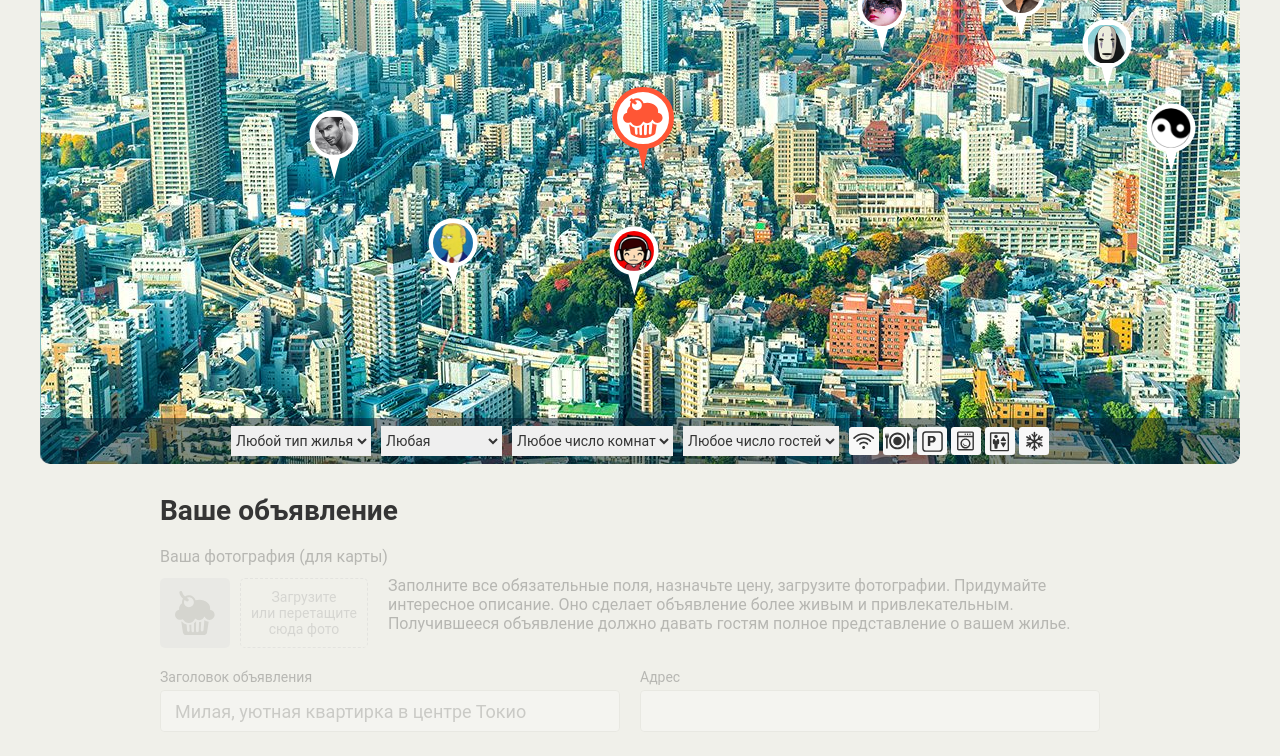
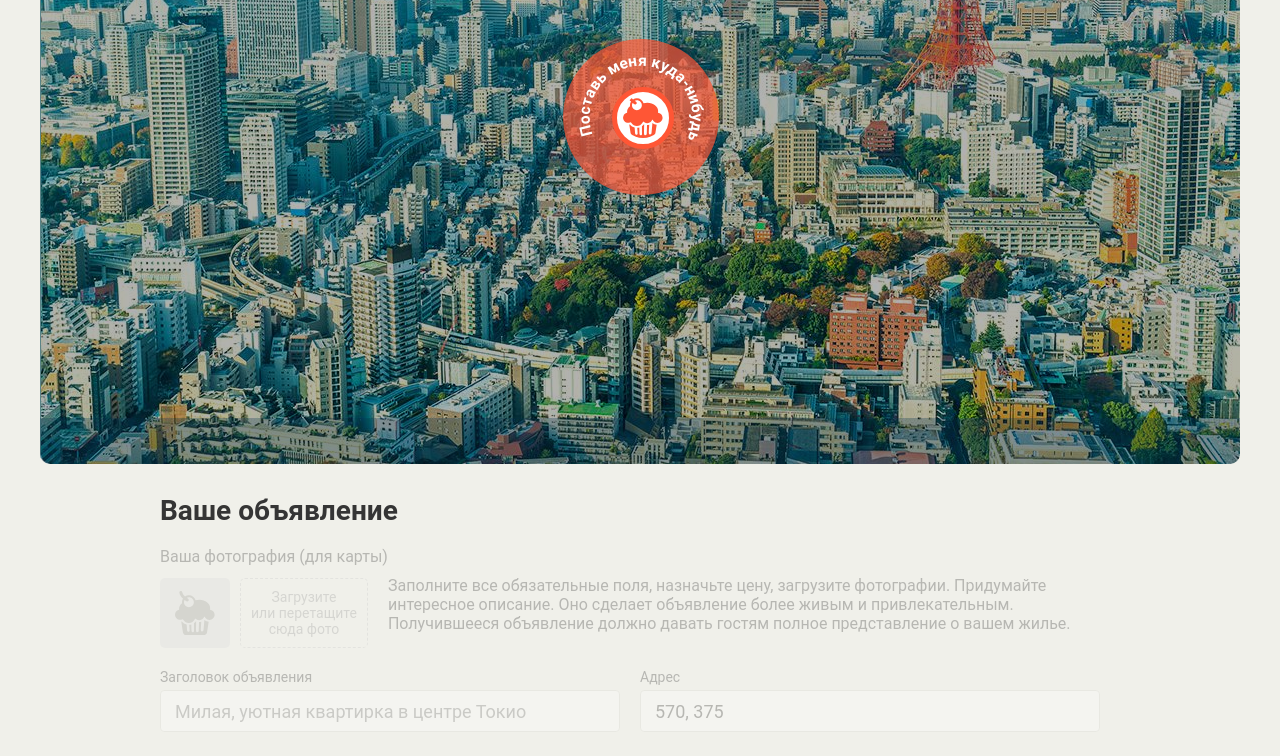
Before and after one commit to mna25hope/915421-keksobooking-17, a website: page index.html in a window 1280 px wide. Shown: the part 286-1042 px from the top of the page. Drawn offline with Linux system fonts and the light colour scheme; files whose address does not match are found by name.

Commit message:
Личный проект: подробности

```diff
--- a/index.html
+++ b/index.html
@@ -104,7 +104,7 @@
         </fieldset>
         <fieldset class="ad-form__element ad-form__element--wide">
           <label class="ad-form__label" for="address">Адрес</label>
-          <input id="address" name="address" type="text">
+          <input id="address" name="address" type="text" readonly='readonly'>
         </fieldset>
         <fieldset class="ad-form__element">
           <label class="ad-form__label" for="type">Тип жилья</label>
--- a/js/main.js
+++ b/js/main.js
@@ -1,36 +1,41 @@
-"use strict";
+'use strict';
 
 var OBJECT_COUNT = 8;
-var TYPE = ["palace", "flat", "house", "bungalo"];
+var TYPE = ['palace', 'flat', 'house', 'bungalo'];
 
 var PIN_WIDTH = 40;
 var PIN_MIN_Y = 130;
 var PIN_MAX_Y = 630;
 
-var userMap = document.querySelector(".map");
-userMap.classList.remove("map--faded");
+var DEC_RADIX = 10;
 
-var mapPinTemplate = document.querySelector("#pin").content.querySelector(".map__pin");
+var mapElement = document.querySelector('.map');
+var mainPinElement = mapElement.querySelector('.map__pin--main');
 
-var getAvatarImages = function() {
+var formElement = document.querySelector('.ad-form');
+var addressInputElement = formElement.querySelector('input[name=address]');
+
+var mapPinTemplate = document.querySelector('#pin').content.querySelector('.map__pin');
+
+var getAvatarImages = function () {
   return [
-    "img/avatars/user01.png",
-    "img/avatars/user02.png",
-    "img/avatars/user03.png",
-    "img/avatars/user04.png",
-    "img/avatars/user05.png",
-    "img/avatars/user06.png",
-    "img/avatars/user07.png",
-    "img/avatars/user08.png"
+    'img/avatars/user01.png',
+    'img/avatars/user02.png',
+    'img/avatars/user03.png',
+    'img/avatars/user04.png',
+    'img/avatars/user05.png',
+    'img/avatars/user06.png',
+    'img/avatars/user07.png',
+    'img/avatars/user08.png'
   ];
 };
 
-var getHouseTypes = function() {
-  return ["palace", "flat", "house", "bungalo"];
+var getHouseTypes = function () {
+  return ['palace', 'flat', 'house', 'bungalo'];
 };
 
-//функция случайных чисел
-var getRandomNumber = function(min, max) {
+// функция случайных чисел
+var getRandomNumber = function (min, max) {
   min = Math.ceil(min);
   max = Math.floor(max);
   return Math.floor(Math.random() * (max - min + 1)) + min;
@@ -38,17 +43,17 @@
 
 // Возвращает случайную координату X метки
 
-var getRandomPinX = function() {
-  var mapWidth = userMap.clientWidth;
+var getRandomPinX = function () {
+  var mapWidth = mapElement.clientWidth;
   return getRandomNumber(PIN_WIDTH, mapWidth - PIN_WIDTH);
 };
 
 // Возвращает случайную координату Y метки
-var getRandomPinY = function() {
+var getRandomPinY = function () {
   return getRandomNumber(PIN_MIN_Y, PIN_MAX_Y);
 };
 
-var getRandomPins = function(count) {
+var getRandomPins = function (count) {
   var pins = [];
   var avatars = getAvatarImages();
   var houseTypes = getHouseTypes();
@@ -71,13 +76,13 @@
 };
 
 // Создает и возвращает элемент метки на основе входных данных
-var createMapPinNode = function(data) {
-  var pinTemplate = document.querySelector("#pin").content.querySelector(".map__pin");
+var createMapPinNode = function (data) {
+  var pinTemplate = document.querySelector('#pin').content.querySelector('.map__pin');
   var pinElement = pinTemplate.cloneNode(true);
-  var pinElementCover = pinElement.querySelector("img");
+  var pinElementCover = pinElement.querySelector('img');
 
-  pinElement.style.left = data.location.x + "px";
-  pinElement.style.top = data.location.y + "px";
+  pinElement.style.left = data.location.x + 'px';
+  pinElement.style.top = data.location.y + 'px';
   pinElementCover.src = data.author.avatar;
   pinElementCover.alt = data.author.announcementTitle;
 
@@ -85,17 +90,33 @@
 };
 
 // Генерирует и добавляет метки на карту
-var generateAndAppendMapPins = function() {
+var generateAndAppendMapPins = function () {
   var pins = getRandomPins(OBJECT_COUNT);
   var fragment = document.createDocumentFragment();
-  var mapPins = document.querySelector(".map__pins");
+  var mapPins = document.querySelector('.map__pins');
 
-  for (var i = 0; i < pins.length; i++) {
-    var pin = createMapPinNode(pins[i]);
-    fragment.appendChild(pin);
-  }
+  pins.forEach(function (pin) {
+    var pinElement = createMapPinNode(pin);
+    fragment.appendChild(pinElement);
+  });
 
   mapPins.appendChild(fragment);
 };
 
-generateAndAppendMapPins();
+var updateMainPinAddress = function () {
+  var x = parseInt(mainPinElement.style.left, DEC_RADIX);
+  var y = parseInt(mainPinElement.style.top, DEC_RADIX);
+
+  addressInputElement.value = x + ', ' + y;
+};
+
+var mainPinClickHandler = function () {
+  mapElement.classList.remove('map--faded');
+  formElement.classList.remove('ad-form--disabled');
+
+  generateAndAppendMapPins();
+};
+
+mainPinElement.addEventListener('mouseup', mainPinClickHandler);
+
+updateMainPinAddress();
```
